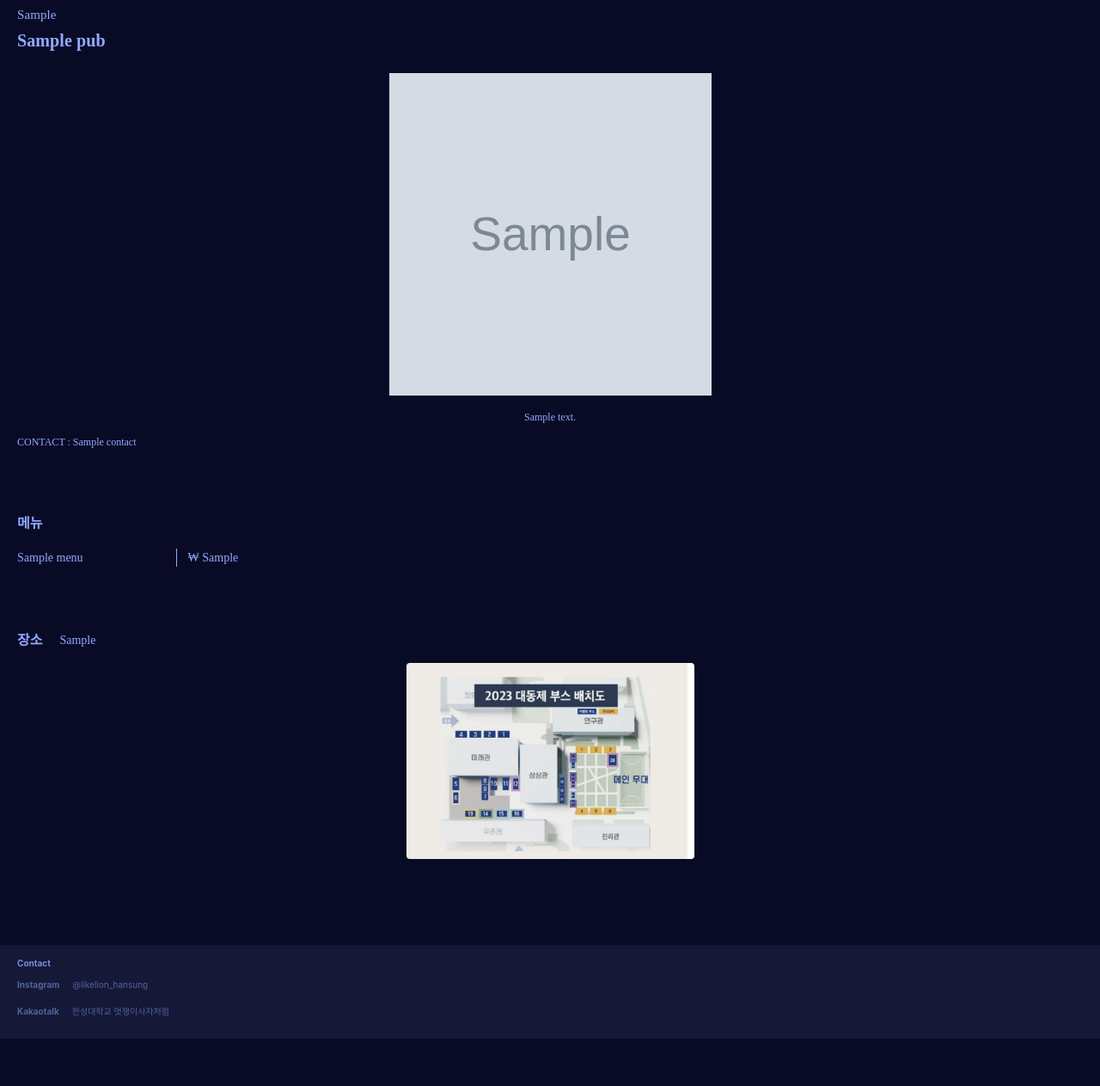
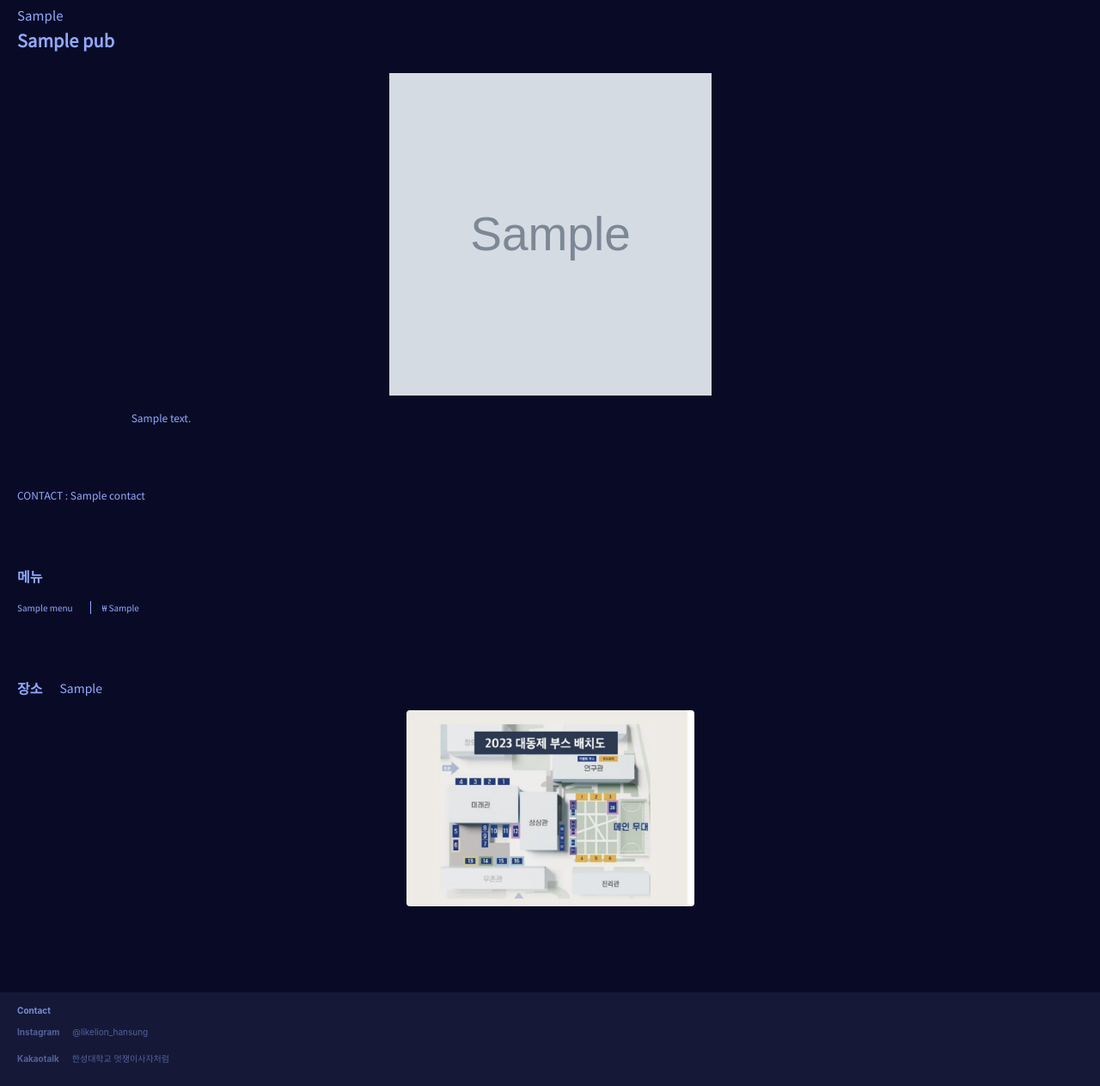
Before and after one commit to likelion-hansung/2023BlueFlameBE, a Django app: template BlueFlame/FestivalApp/templates/pubDetail.html in a window 1280 px wide. Shown: the part 40-1303 px from the top of the page at 86% size. Before the commit the page ends 1248 px from the top, so only its background shows below. Run offline with Django 4.2, Linux system fonts and the light colour scheme; tables that the repository leaves empty hold one stand-in row (values such as "Sample post"); the template is opened without the code that fills it: values that come from a table or form of the project are taken from there, most other values are stand-ins (such as "Sample title", 1, 10 or a date in 2020); grey boxes marked "Sample" are stand-in pictures; some libraries are stand-ins or nearby versions.

Commit message:
폰트, 마진 수정

```diff
--- a/BlueFlame/FestivalApp/templates/clubDetail.html
+++ b/BlueFlame/FestivalApp/templates/clubDetail.html
@@ -58,7 +58,7 @@
         </div>
         <hr class="boothDetail-hr">
         <!-- 동아리 설명 -->
-        <div class="club-info">
+        <div class="club-info" style="width:335px;height:80px;margin-left:20px;margin-right:20px;">
             {{club.information}}
         </div>
         <hr class="boothDetail-hr">
--- a/BlueFlame/FestivalApp/templates/pub.html
+++ b/BlueFlame/FestivalApp/templates/pub.html
@@ -79,6 +79,7 @@
             {%endfor%}
     </div>
 
+
     <div class="lower-section">
         <div class="div3">
             <p class="place-title">장소</p>
--- a/BlueFlame/FestivalApp/templates/pubDetail.html
+++ b/BlueFlame/FestivalApp/templates/pubDetail.html
@@ -60,13 +60,20 @@
 
         <div class="menu">
             <div class="menu-title">메뉴</div>
-            {% for menu in pub.menu_set.all %}
-                <div class="menu-detail">
-                    <div class="menu-food">{{menu.name}}</div>
-                    <div class="menu-price">₩ {{menu.price}}</div>
-                </div>
-            {% endfor %}
+                <table style="border-collapse : collapse; border-spacing : 0">
+                    {% for menu in pub.menu_set.all %}
+                    <tr>
+                        <td style="text-align: left; margin-bottom: 8px; border-right: 20px; padding-right:20px">
+                            {{menu.name}}
+                        </td>
+                        <td style="text-align: left; margin-bottom: 8px; border-left: 1px solid #92AAFF; padding-left: 13px;">
+                            ₩ {{menu.price}}
+                        </td>
+                    </tr>
+                    {% endfor %}
+                </table>
         </div>
+
         <!-- 동아리 설명 -->
         <!-- <div class="club-info">
 
--- a/BlueFlame/FestivalApp/templates/timeline.html
+++ b/BlueFlame/FestivalApp/templates/timeline.html
@@ -28,7 +28,7 @@
 <div id="header">
     <img src="{% static 'img/Menu.png' %}" style="height: 3vh; margin-top: 27px; margin-left: 30px;" >
     <div class="line"></div>
-    <ul class="menu_item" style="margin-left: 0px;">
+    <ul class="menu_item" style="margin-left: 30px;">
         <li>
             <img src="{% static 'img/Vector.png' %}" style="height: 1.5vh;">
             <a href="{% url 'timeline' %}">타임 테이블</a>
--- a/BlueFlame/static/css/boothDetail.css
+++ b/BlueFlame/static/css/boothDetail.css
@@ -1,16 +1,18 @@
+@import url('https://fonts.googleapis.com/css2?family=Noto+Sans+KR&display=swap');
 *{
     padding: 0;
     margin: 0;
 }
 body{
+
     background-color: #090B26;
     color: #92AAFF;
-    font-family: 'Pretendard';
+    font-family: 'Noto Sans KR', sans-serif;
 }
 .boothDetail-container{
     background-color: #090B26;
     color: #92AAFF;
-    font-family: 'Pretendard';
+    font-family: 'Noto Sans KR', sans-serif;
 
     display: flex;
     flex-direction: column;
@@ -28,6 +30,10 @@ body{
 }
 .booth-info{
     text-align: center;
+    width:335px;
+    height:80px;
+    margin-left:20px;
+    margin-right:20px;
 }
 /* 동아리 일 때 */
 /* .club-info{
```
Also changed, not shown: BlueFlame/static/css/aboutus.css (+5 -4 lines).
